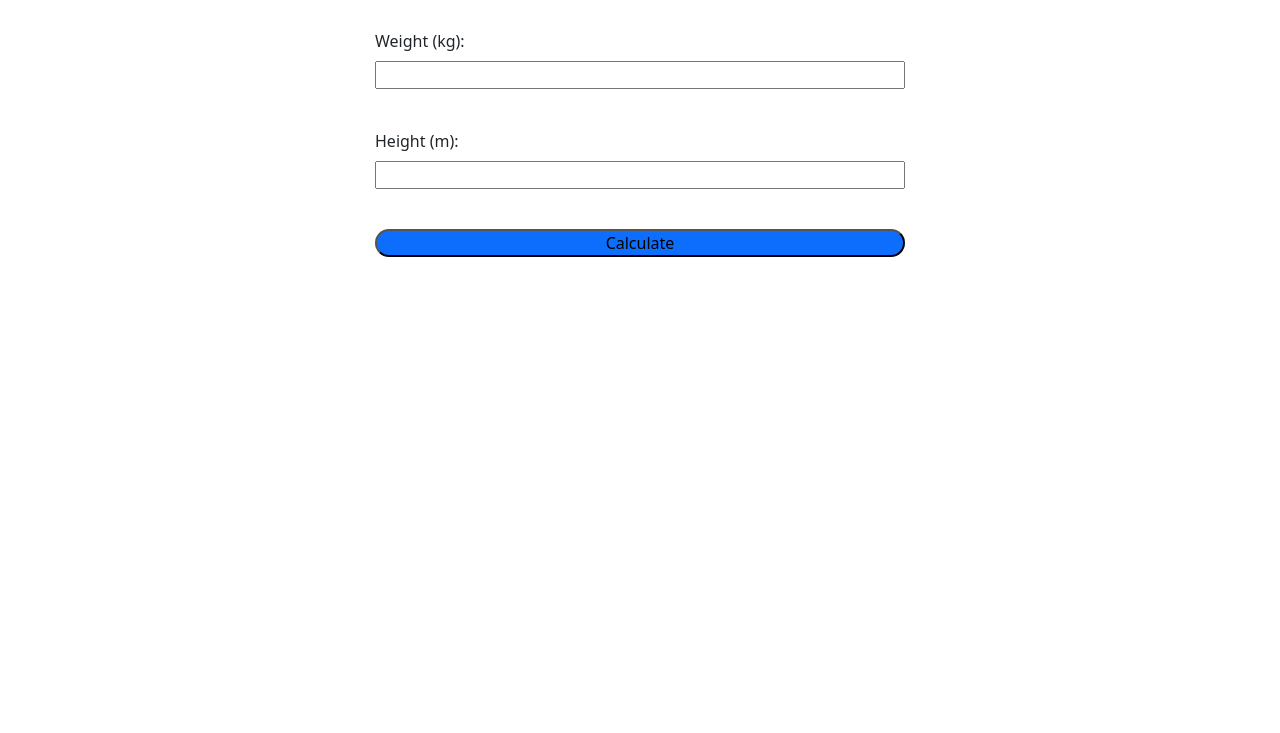
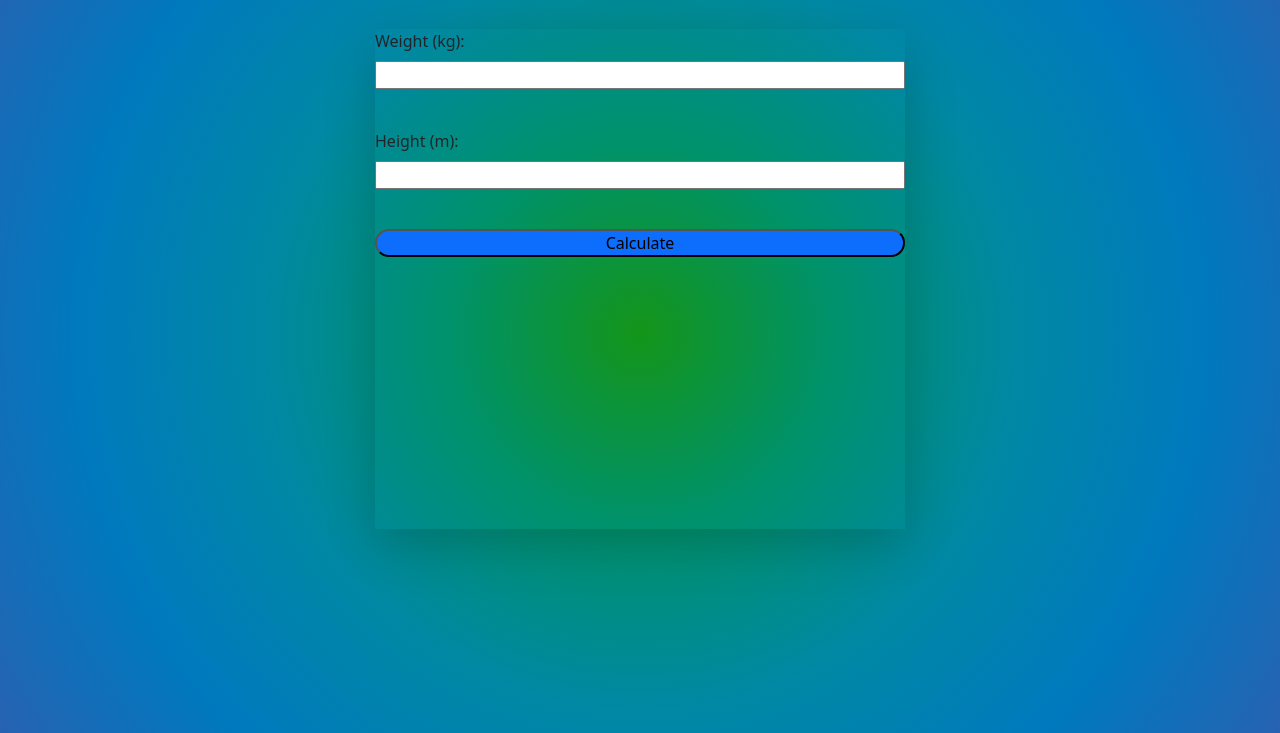
Before and after one commit to Sabelo-Mdashe/BMI-calculator, a plain HTML site: page index.html in a window 1280 px wide. Shown: the part 67-800 px from the top of the page. Drawn offline with nearby package versions, Linux system fonts and the light colour scheme.

Commit message:
added some styling

```diff
--- a/index.css
+++ b/index.css
@@ -15,6 +15,18 @@
   align-items: center;
 }
 
+.container-fluid {
+  min-height: 100vh;
+  background-image: radial-gradient(
+    circle,
+    #149519,
+    #00926a,
+    #0088a4,
+    #0079be,
+    #2762b2
+  );
+}
+
 .input_section {
   flex-direction: column;
 }
--- a/index.html
+++ b/index.html
@@ -18,7 +18,7 @@
       <div class="container-fluid">
         <h1>Calculate your BMI</h1>
         <div class="container mt-5">
-          <div class="BMI_calc">
+          <div class="BMI_calc shadow-lg">
             <div class="input_section d-flex gap-2">
               <label>Weight (kg):</label>
               <input type="text" class="weight_input" /><br />
```
